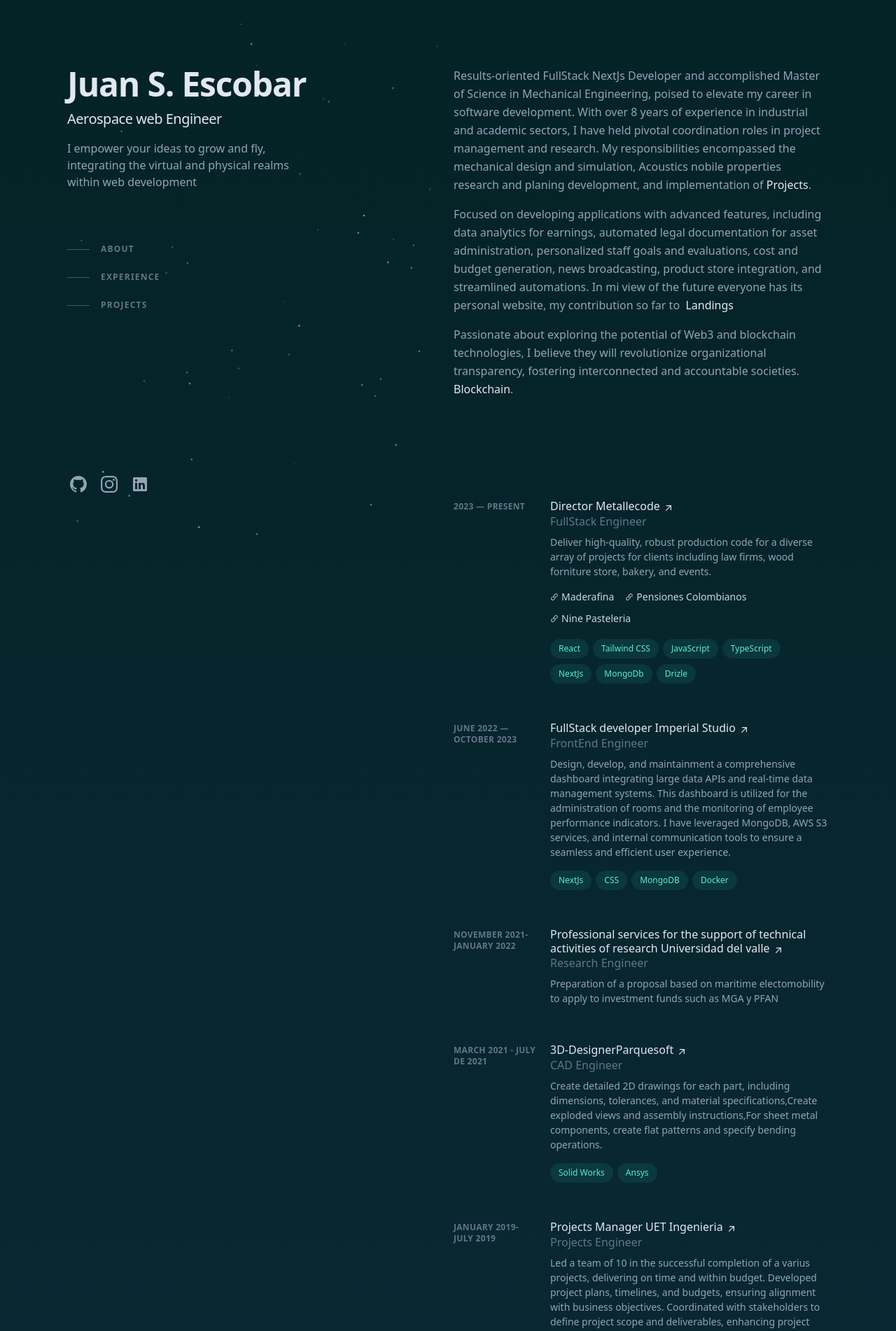
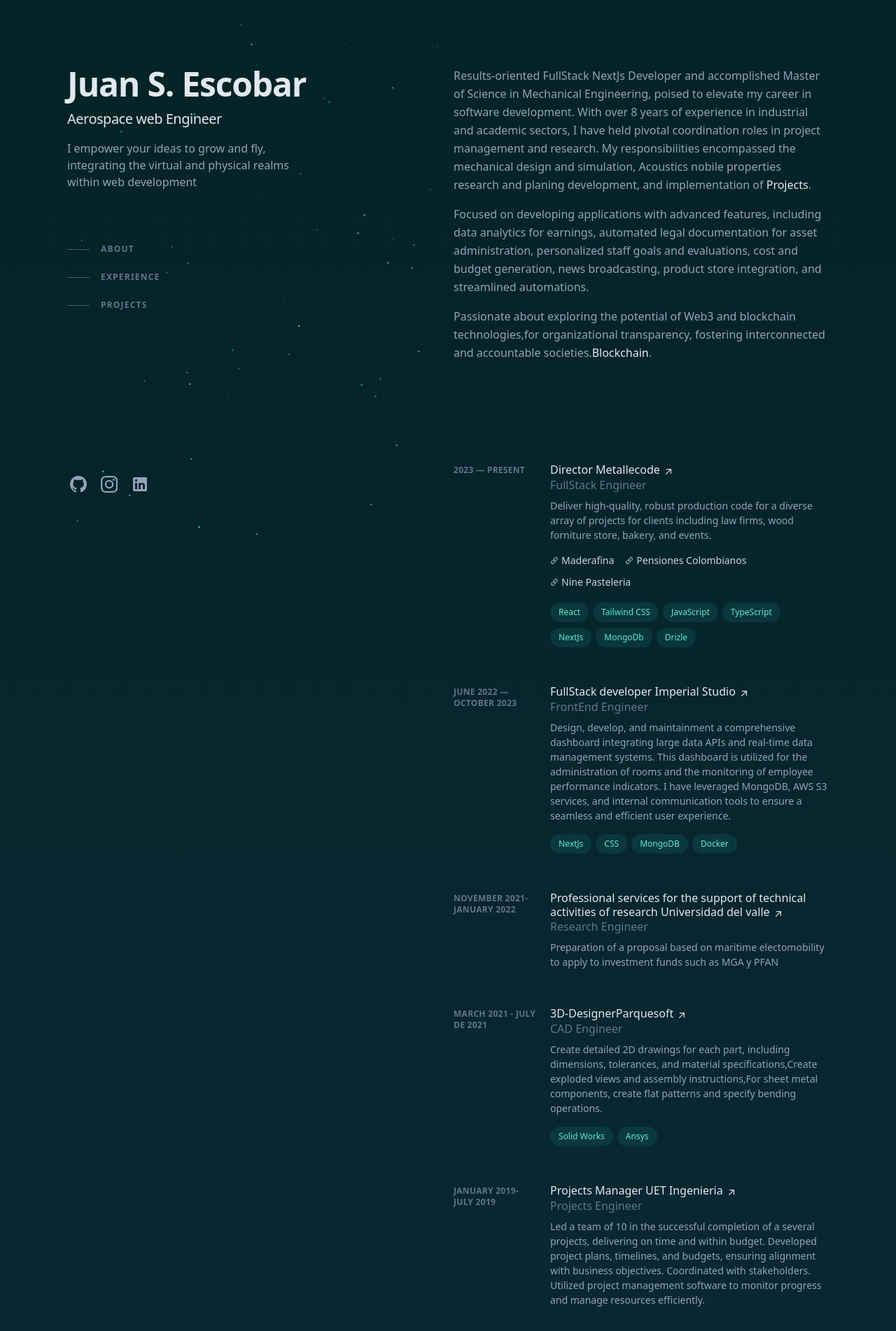
Before and after one commit to JCODEXs/jsev, a Next.js app: page / in a window 1280 px wide. Shown: the top 1902 px of the page at 70% size. Built offline with nearby package versions, Linux system fonts and the light colour scheme.

Commit message:
shortenedText

```diff
--- a/src/app/page.js
+++ b/src/app/page.js
@@ -185,20 +185,12 @@ function about() {
                       documentation for asset administration, personalized staff
                       goals and evaluations, cost and budget generation, news
                       broadcasting, product store integration, and streamlined
-                      automations. In mi view of the future everyone has its
-                      personal website, my contribution so far to &nbsp;
-                      <a
-                        className="font-medium text-slate-200 hover:text-teal-300 focus-visible:text-teal-300"
-                        href="#projects"
-                      >
-                        Landings
-                      </a>
+                      automations.
                     </p>
                     <p>
                       Passionate about exploring the potential of Web3 and
-                      blockchain technologies, I believe they will revolutionize
-                      organizational transparency, fostering interconnected and
-                      accountable societies.
+                      blockchain technologies,for organizational transparency,
+                      fostering interconnected and accountable societies.
                       <span className="group/korok inline-flex  lg:font-medium lg:text-slate-200">
                         <span className="sr-only">BitCoin</span>
                         <span
@@ -724,14 +716,12 @@ function about() {
                             </h3>
                             <p className="mt-2 text-sm leading-normal">
                               Led a team of 10 in the successful completion of a
-                              varius projects, delivering on time and within
+                              several projects, delivering on time and within
                               budget. Developed project plans, timelines, and
                               budgets, ensuring alignment with business
-                              objectives. Coordinated with stakeholders to
-                              define project scope and deliverables, enhancing
-                              project clarity and focus. Utilized project
-                              management software to monitor progress and manage
-                              resources efficiently.
+                              objectives. Coordinated with stakeholders.
+                              Utilized project management software to monitor
+                              progress and manage resources efficiently.
                             </p>
                           </div>
                         </div>
```
